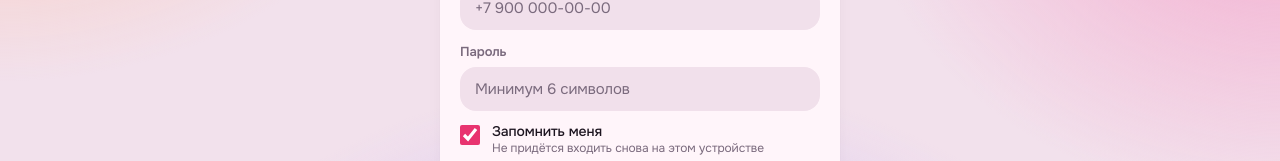
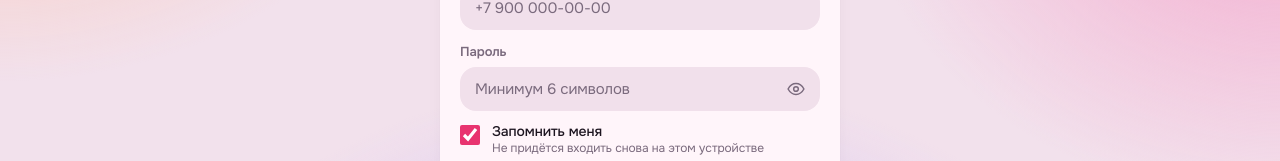
Before and after one commit to steaam1999-wq/shadow-world-game, a React (Vite) app in the folder web/: page / in a window 1280 px wide. Shown: the part 302-463 px from the top of the page. Built offline with nearby package versions, Linux system fonts and the light colour scheme.

Commit message:
Show/hide password toggle on sign-in
Co-Authored-By: Claude Opus 5.5 <noreply@anthropic.com>
Claude-Session: https://claude.ai/code/session_016gfkdouNqGxAdk8yFqA5C3

```diff
--- a/web/src/components/ui.tsx
+++ b/web/src/components/ui.tsx
@@ -9,6 +9,8 @@ const PATHS: Record<string, string> = {
   pause: 'M6.5 4h3.5v16H6.5zM14 4h3.5v16H14z',
   skip: 'M4 5.2v13.6a1 1 0 0 0 1.5.8l10-6.8a1 1 0 0 0 0-1.6l-10-6.8A1 1 0 0 0 4 5.2zM17.5 4.5h2.5v15h-2.5z',
   down: 'M6 9l6 6 6-6',
+  eye: 'M2.5 12s3.5-6.5 9.5-6.5 9.5 6.5 9.5 6.5-3.5 6.5-9.5 6.5S2.5 12 2.5 12zM12 14.8a2.8 2.8 0 1 0 0-5.6 2.8 2.8 0 0 0 0 5.6z',
+  eyeOff: 'M10 5.7a9.8 9.8 0 0 1 2-.2c6 0 9.5 6.5 9.5 6.5a16.6 16.6 0 0 1-2.4 3.2M6.6 6.7C3.9 8.4 2.5 12 2.5 12s3.5 6.5 9.5 6.5c1.8 0 3.3-.5 4.6-1.3M9.9 10a2.8 2.8 0 0 0 4 4M3.5 3.5l17 17',
   edit: 'M4 20h4L19.5 8.5a2.1 2.1 0 0 0-3-3L5 17v3zM14.5 7.5l3 3',
   copy: 'M8.5 8.5h11v11h-11zM15.5 8.5v-4h-11v11h4',
   shuffle: 'M3.5 7h3.5c4 0 6 10 10 10h3.5M17.5 14l3 3-3 3M3.5 17H7c1.6 0 2.8-1.6 3.9-3.6M13.1 9.6C14.2 8.4 15.3 7 17 7h3.5M17.5 4l3 3-3 3',
--- a/web/src/screens/Landing.tsx
+++ b/web/src/screens/Landing.tsx
@@ -37,6 +37,7 @@ export function Landing({ onDemo, onLogin, onRegister, onAdmin }: {
   // Запоминаем логин только с галочкой, иначе стираем.
   const keepLogin = () => { try { if (remember && login.trim()) localStorage.setItem(LOGIN_KEY, login.trim()); else if (!remember) localStorage.removeItem(LOGIN_KEY) } catch { /* ignore */ } }
   const [password, setPassword] = useState('')
+  const [showPassword, setShowPassword] = useState(false)
   const [name, setName] = useState('')
   const [error, setError] = useState('')
 
@@ -97,7 +98,13 @@ export function Landing({ onDemo, onLogin, onRegister, onAdmin }: {
                   <input id="auth-login" className={inputCls} value={login} onChange={(e) => setLogin(e.target.value)} autoComplete="username" placeholder="+7 900 000-00-00" />
                 </Field>
                 <Field id="auth-password" label="Пароль">
-                  <input id="auth-password" type="password" className={inputCls} value={password} onChange={(e) => setPassword(e.target.value)} autoComplete={mode === 'login' ? 'current-password' : 'new-password'} placeholder="Минимум 6 символов" />
+                  <div className="relative">
+                    <input id="auth-password" type={showPassword ? 'text' : 'password'} className={`${inputCls} pr-12`} value={password} onChange={(e) => setPassword(e.target.value)} autoComplete={mode === 'login' ? 'current-password' : 'new-password'} placeholder="Минимум 6 символов" />
+                    <button type="button" onClick={() => setShowPassword((v) => !v)} aria-label={showPassword ? 'Скрыть пароль' : 'Показать пароль'} aria-pressed={showPassword} aria-controls="auth-password"
+                      className="absolute right-1 top-1/2 -translate-y-1/2 grid place-items-center w-10 h-10 rounded-xl text-muted hover:text-fg cursor-pointer">
+                      <Icon name={showPassword ? 'eyeOff' : 'eye'} size={20} />
+                    </button>
+                  </div>
                 </Field>
                 <label htmlFor="auth-remember" className="flex items-start gap-3 cursor-pointer select-none">
                   <input id="auth-remember" type="checkbox" checked={remember} onChange={(e) => setRemember(e.target.checked)} className="mt-0.5 w-5 h-5 shrink-0 rounded-md accent-[var(--spark)] cursor-pointer" />
```
